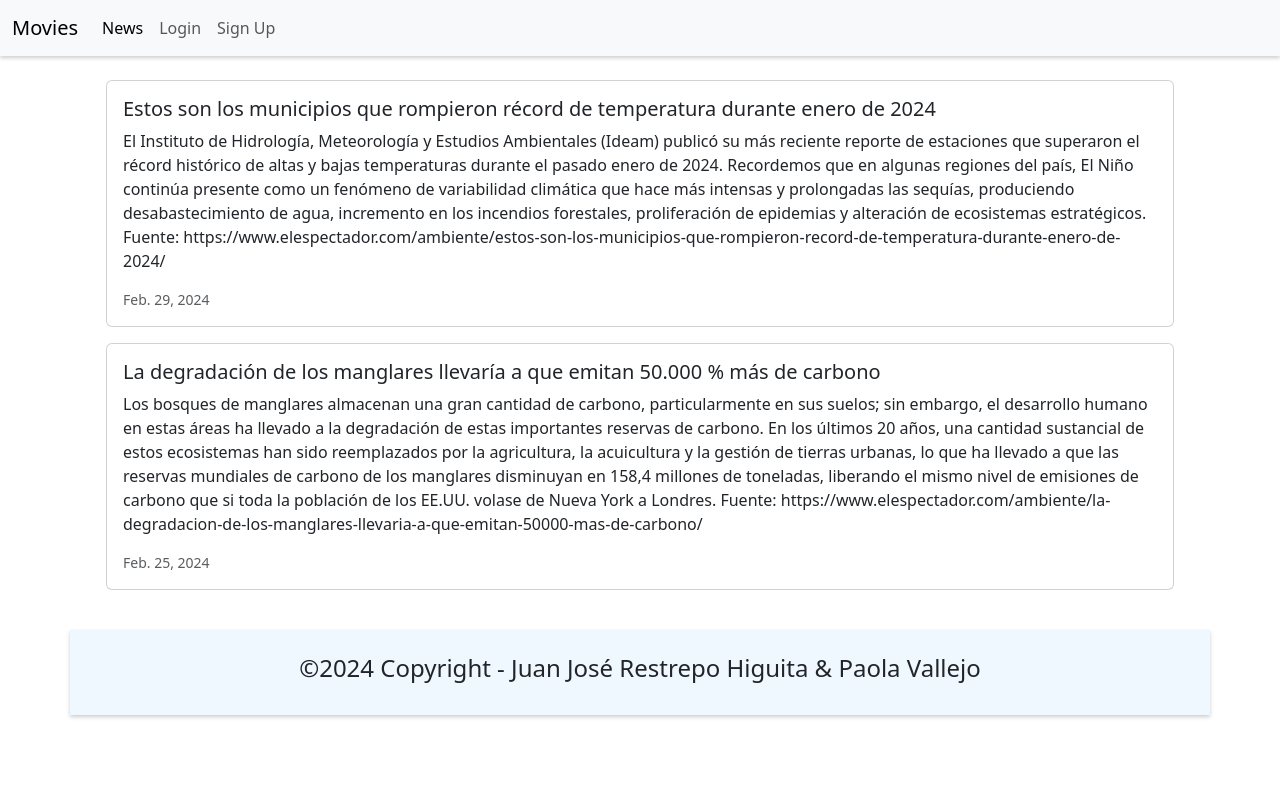
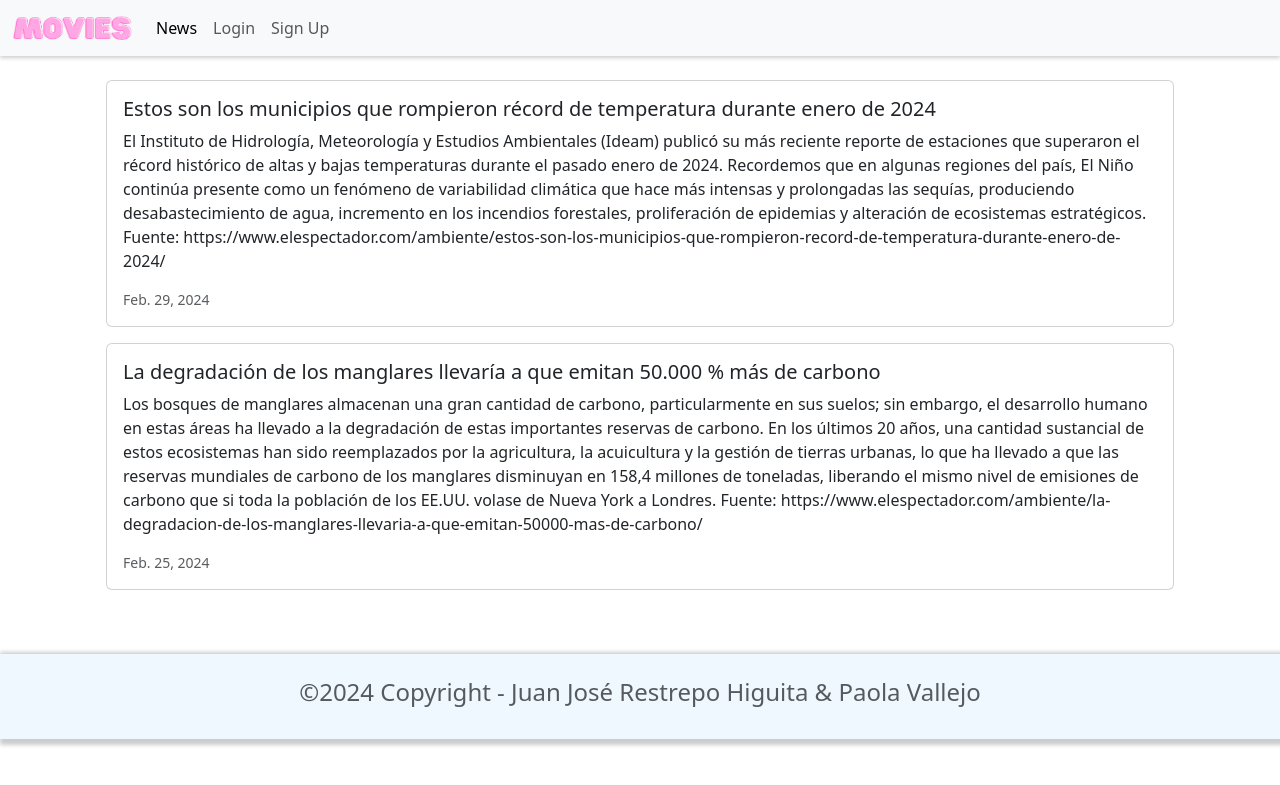
Before and after one commit to restreh/workshops-proyectointegrador1, a Django app: template news/templates/news.html in a window 1280 px wide. Shown: the top 785 px of the page. Run offline with Django 5.2, Linux system fonts and the light colour scheme; the template is opened without the code that fills it: values that come from a table or form of the project are taken from there, others are empty; data comes from the database, SQL or seed files in the repository; parts of the project's set-up code (start-up, migrations or seed data) failed here and were passed over.

Commit message:
Manejo de elementos estáticos

```diff
--- a/moviereviews/settings.py
+++ b/moviereviews/settings.py
@@ -126,3 +126,8 @@ STATIC_URL = 'static/'
 # https://docs.djangoproject.com/en/5.0/ref/settings/#default-auto-field
 
 DEFAULT_AUTO_FIELD = 'django.db.models.BigAutoField'
+
+STATICFILES_DIRS = [
+    os.path.join(BASE_DIR, "static"),
+    'moviereviews/static'
+]
--- a/moviereviews/templates/base.html
+++ b/moviereviews/templates/base.html
@@ -5,7 +5,10 @@
 
 <nav class="navbar navbar-expand-lg bg-light" style="box-shadow: 0 2px 4px 0 rgba(0,0,0,.2);">
     <div class="container-fluid">
-      <a class="navbar-brand" href="{% url 'home' %}">Movies</a>
+      <a class="navbar-brand" href="{% url 'home' %}">
+        {% load static %}
+        <img src="{% static 'images/movie.png' %}" alt="" width="120" height="24" class="d-inline-block align-text-top"/>
+      </a>
       <button class="navbar-toggler" type="button" data-bs-toggle="collapse" data-bs-target="#navbarNav" aria-controls="navbarNav" aria-expanded="false" aria-label="Toggle navigation">
         <span class="navbar-toggler-icon"></span>
       </button>
@@ -30,8 +33,8 @@
     {% endblock content %}
 </div>
 
-<footer class?="text-center text-lg-start bg-light text-muted mt-4">
-    <div class="container" style="background-color:aliceblue; box-shadow: 0 2px 4px 0 rgba(0,0,0,.2)">
+<footer class="text-center text-lg-start text-muted mt-4" style="background-color:aliceblue; box-shadow: 4px 2px 4px 4px rgba(0,0,0,.2)">
+    <div class="container">
         <div class="row">
             <div class="text-center p-4">
                 <h4>&copy;2024 Copyright - Juan José Restrepo Higuita & Paola Vallejo</h4>
```
Also changed, not shown: moviereviews/static/images/movie.png (added).
